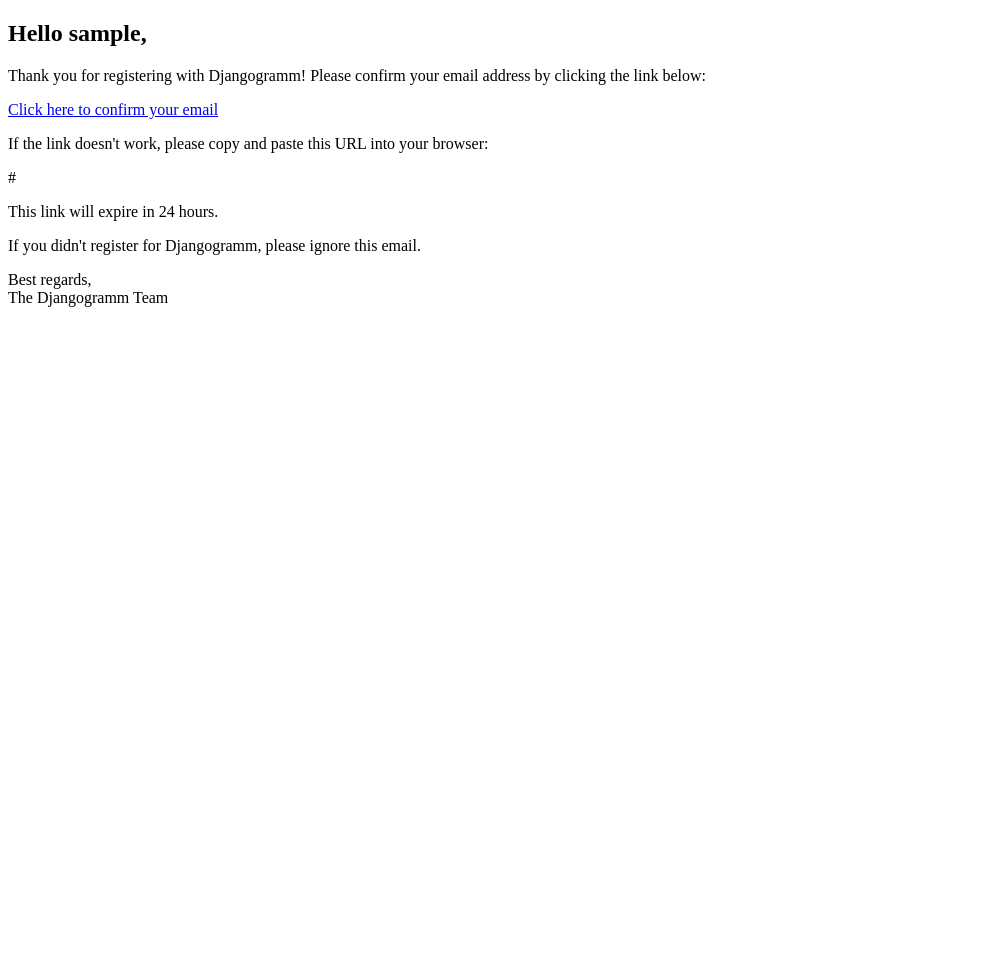
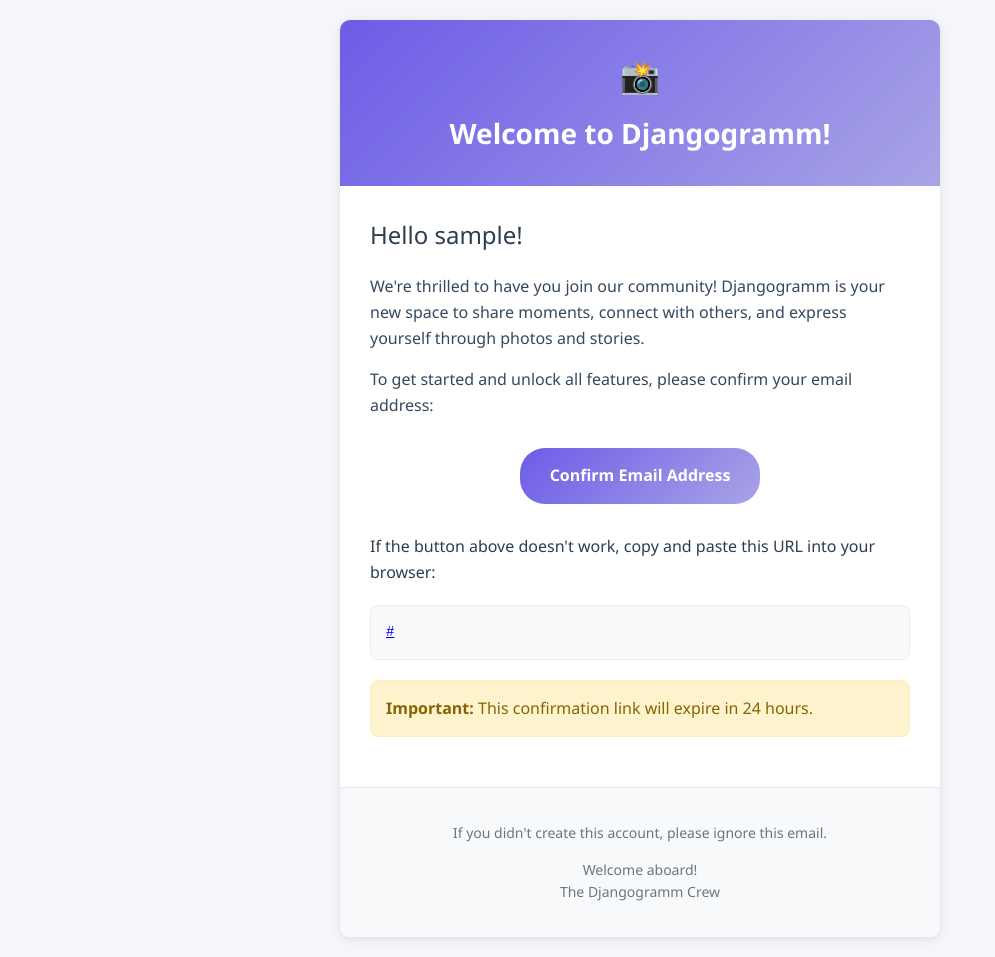
Before and after one commit to olegsedak-education/djgm, a Django app: template djangogramm/djangogramm/templates/email_confirmation.html in a window 1280 px wide. Shown: the whole page, without its empty margins (0-995 px from the left). Before the commit the page ends 800 px from the top, so only its background shows below. Run offline with Django 5.2, Linux system fonts and the light colour scheme; a user stored in the database is signed in; tables that the repository leaves empty hold one stand-in row (values such as "Sample post"); the template is opened without the code that fills it: most values are stand-ins (such as "Sample title", 1, 10 or a date in 2020); parts of the project's set-up code (start-up, migrations or seed data) failed here and were passed over.

Commit message:
add email confirm , tags

```diff
--- a/djangogramm/djangogramm/templates/email_confirmation.html
+++ b/djangogramm/djangogramm/templates/email_confirmation.html
@@ -2,21 +2,130 @@
 <html>
 <head>
     <title>Email Confirmation</title>
+    <style>
+        body {
+            font-family: 'Segoe UI', Tahoma, Geneva, Verdana, sans-serif;
+            line-height: 1.6;
+            color: #2c3e50;
+            max-width: 600px;
+            margin: 0 auto;
+            padding: 20px;
+            background-color: #f5f6fa;
+        }
+        .container {
+            background-color: white;
+            border-radius: 10px;
+            box-shadow: 0 2px 10px rgba(0,0,0,0.1);
+            overflow: hidden;
+        }
+        .header {
+            text-align: center;
+            padding: 30px 20px;
+            background: linear-gradient(135deg, #6c5ce7, #a8a4e6);
+            color: white;
+        }
+        .header h1 {
+            margin: 0;
+            font-size: 28px;
+            font-weight: 600;
+        }
+        .content {
+            padding: 30px;
+        }
+        .greeting {
+            font-size: 24px;
+            color: #2c3e50;
+            margin-bottom: 20px;
+        }
+        .message {
+            color: #34495e;
+            margin-bottom: 25px;
+        }
+        .button-container {
+            text-align: center;
+            margin: 30px 0;
+        }
+        .button {
+            display: inline-block;
+            padding: 15px 30px;
+            background: linear-gradient(135deg, #6c5ce7, #a8a4e6);
+            color: white;
+            text-decoration: none;
+            border-radius: 25px;
+            font-weight: 600;
+            transition: transform 0.2s;
+        }
+        .button:hover {
+            transform: translateY(-2px);
+        }
+        .url-box {
+            background-color: #f8f9fa;
+            padding: 15px;
+            border-radius: 8px;
+            border: 1px solid #e9ecef;
+            margin: 20px 0;
+            word-break: break-all;
+            font-family: monospace;
+            font-size: 14px;
+            color: #495057;
+        }
+        .warning {
+            background-color: #fff3cd;
+            color: #856404;
+            padding: 15px;
+            border-radius: 8px;
+            margin: 20px 0;
+            border: 1px solid #ffeeba;
+        }
+        .footer {
+            text-align: center;
+            padding: 20px;
+            background-color: #f8f9fa;
+            border-top: 1px solid #e9ecef;
+            color: #6c757d;
+            font-size: 14px;
+        }
+        .logo {
+            font-size: 32px;
+            margin-bottom: 10px;
+        }
+    </style>
 </head>
 <body>
-    <h2>Hello {{ user.username }},</h2>
-    <p>Thank you for registering with Djangogramm! Please confirm your email address by clicking the link below:</p>
+    <div class="container">
+        <div class="header">
+            <div class="logo">📸</div>
+            <h1>Welcome to Djangogramm!</h1>
+        </div>
 
-    <p><a href="{{ activation_link }}">Click here to confirm your email</a></p>
+        <div class="content">
+            <div class="greeting">Hello {{ user.username }}! </div>
 
-    <p>If the link doesn't work, please copy and paste this URL into your browser:</p>
-    <p>{{ activation_link }}</p>
+            <div class="message">
+                <p>We're thrilled to have you join our community! Djangogramm is your new space to share moments, connect with others, and express yourself through photos and stories.</p>
 
-    <p>This link will expire in 24 hours.</p>
+                <p>To get started and unlock all features, please confirm your email address:</p>
+            </div>
 
-    <p>If you didn't register for Djangogramm, please ignore this email.</p>
+            <div class="button-container">
+                <a href="{{ activation_link }}" class="button">Confirm Email Address</a>
+            </div>
 
-    <p>Best regards,<br>
-    The Djangogramm Team</p>
+            <p>If the button above doesn't work, copy and paste this URL into your browser:</p>
+            <div class="url-box">
+                <a href="{{ activation_link }}">{{ activation_link }}</a>
+            </div>
+
+            <div class="warning">
+                <strong>Important:</strong> This confirmation link will expire in 24 hours.
+            </div>
+        </div>
+
+        <div class="footer">
+            <p>If you didn't create this account, please ignore this email.</p>
+            <p>Welcome aboard!<br>
+            The Djangogramm Crew</p>
+        </div>
+    </div>
 </body>
 </html>
--- a/djangogramm/web/urls.py
+++ b/djangogramm/web/urls.py
@@ -9,16 +9,26 @@
 
 auth_patterns = [
     path("register/", views.sign_up, name="register"),
-    path("register/complete/<uid64>/<str:token>/", views.complete_registration, name="complete_registration"),
+    path(
+        "register/complete/<uid64>/<str:token>/",
+        views.complete_registration,
+        name="complete_registration"
+    ),
     path("login/", views.sign_in, name="login"),
-    path("logout/", LogoutView.as_view(next_page=settings.LOGOUT_REDIRECT_URL), name="logout"),
+    path(
+        "logout/",
+        LogoutView.as_view(next_page=settings.LOGOUT_REDIRECT_URL),
+        name="logout"
+    ),
 ]
 
 user_patterns = [
     path("", views.users_list, name="list"),
     path("<int:pk>/", views.user_profile, name="detail"),
-    path("<int:pk>/follow/", views.follow_user, name="follow"),
-    path("<int:pk>/unfollow/", views.unfollow_user, name="unfollow"),
+    path("<str:username>/follow/", views.follow_user, name="follow"),
+    path("<str:username>/unfollow/", views.unfollow_user, name="unfollow"),
+    path("<str:username>/followers/", views.followers_list, name="followers"),
+    path("<str:username>/following/", views.following_list, name="following"),
     path("<int:pk>/edit/", views.edit_profile, name="edit_profile"),
 ]
 
@@ -26,10 +36,16 @@
     path("", views.posts_list, name="list"),
     path("create/", views.create_post, name="create"),
     path("<int:pk>/", views.post_detail, name="detail"),
+    path("<int:pk>/edit/", views.edit_post, name="edit"),
     path("<int:pk>/like/", views.like_post, name="like"),
     path("<int:pk>/unlike/", views.unlike_post, name="unlike"),
     path("<int:pk>/dislike/", views.dislike_post, name="dislike"),
     path("<int:pk>/undislike/", views.undislike_post, name="undislike"),
+    path("tag/<str:tag_name>/", views.posts_by_tag, name="by_tag"),
+]
+
+tag_patterns = [
+    path("", views.tag_list, name="list"),
 ]
 
 urlpatterns = [
@@ -38,5 +54,8 @@
     path("accounts/", include((auth_patterns, "auth"))),
     path("users/", include((user_patterns, "users"))),
     path("posts/", include((post_patterns, "posts"))),
+    path("tags/", include((tag_patterns, "tags"))),
     path("feed/", views.feed, name="feed"),
+    path("test-mailjet/", views.test_mailjet, name="test_mailjet"),
+    path("test-html-email/", views.test_html_email, name="test_html_email"),
 ]
```
Also changed, not shown: djangogramm/web/forms.py (+65 -6 lines), djangogramm/web/views.py (+218 -38 lines).
